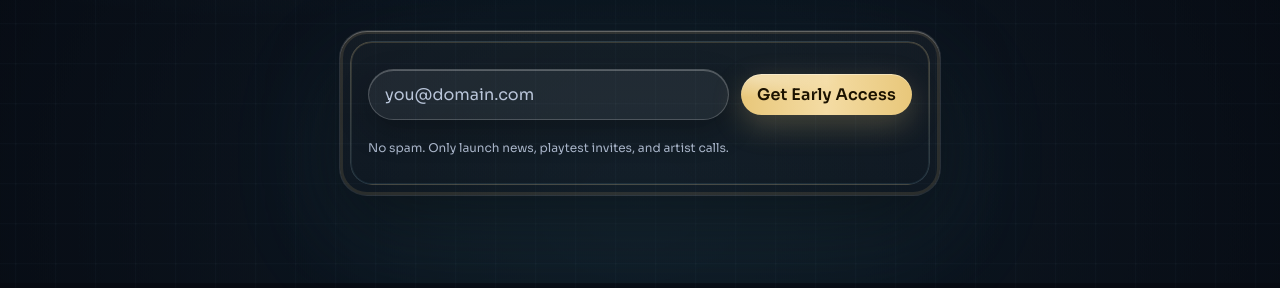
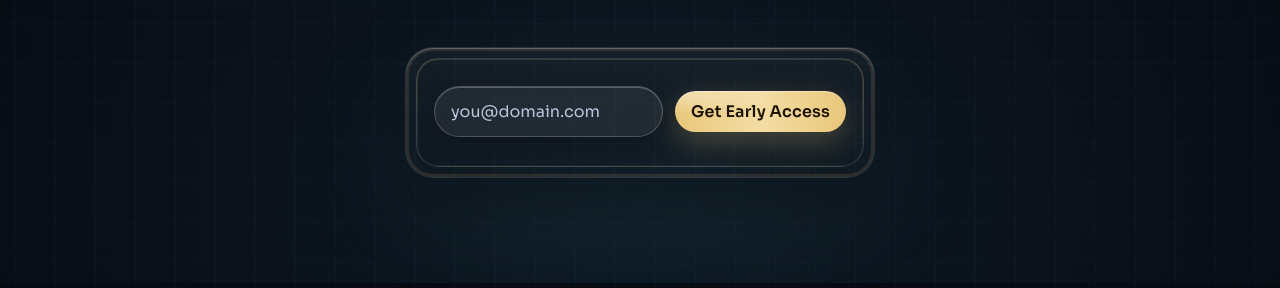
Before and after one commit to jezzi3/classic-tcg, a plain HTML site: page index.html in a window 1280 px wide. Shown: the part 512-800 px from the top of the page. Drawn offline with Linux system fonts and the light colour scheme.

Commit message:
Update index.html

```diff
--- a/index.html
+++ b/index.html
@@ -278,7 +278,6 @@
             <label class="sr-only" for="email">Email address</label>
             <input class="input" id="email" name="email" type="email" placeholder="you@domain.com" required inputmode="email" aria-describedby="legal note" />
             <button class="cta-button" type="submit">Get Early Access</button>
-            <small id="legal" class="legal">No spam. Only launch news, playtest invites, and artist calls.</small>
           </form>
           <p id="note" class="legal" role="status" aria-live="polite" style="margin-top:6px"></p>
         </div>
```
